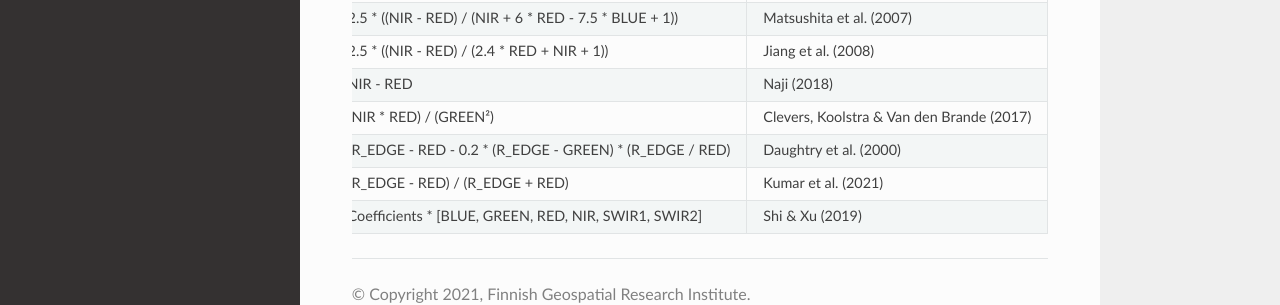
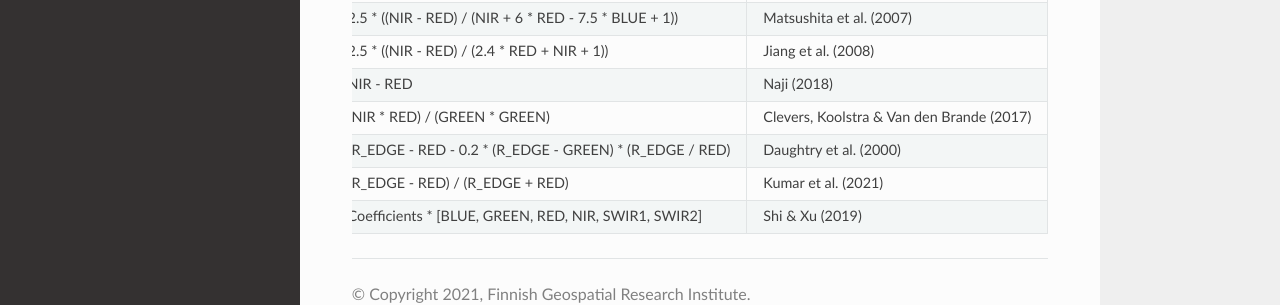
Before and after one commit to samumantha/EODIE, a Sphinx documentation site: the page built from docs/Index_table.rst, in a window 1280 px wide. Shown: the part 503-808 px from the top of the page. Built offline with Sphinx 7.4.7 and the Read the Docs theme 2.0.0, drawn with Linux system fonts in a browser that asks for light colours.

Commit message:
Changed exponential to multiply

```diff
--- a/docs/Index_table.rst
+++ b/docs/Index_table.rst
@@ -22,7 +22,7 @@ Below you can find the table of vegetation indices EODIE currently supports.
     Enhanced Vegetation Index,EVI,2.5 * ((NIR - RED) / (NIR + 6 * RED - 7.5 * BLUE + 1)),Matsushita et al. (2007)
     Enhanced Vegetation Index 2,EVI2,2.5 * ((NIR - RED) / (2.4 * RED + NIR + 1)),Jiang et al. (2008)
     Difference Vegetation Index,DVI,NIR - RED,Naji (2018)
-    Chlorophyll Vegetation Index,CVI, (NIR * RED) / (GREEN²),"Clevers, Koolstra & Van den Brande (2017)"
+    Chlorophyll Vegetation Index,CVI, (NIR * RED) / (GREEN * GREEN),"Clevers, Koolstra & Van den Brande (2017)"
     Modified Chlorophyll Absorption in Reflectance Index,MCARI,(R_EDGE - RED - 0.2 * (R_EDGE - GREEN) * (R_EDGE / RED),Daughtry et al. (2000)
     Normalized Difference Index 45,NDI45,(R_EDGE - RED) / (R_EDGE + RED),Kumar et al. (2021)
     Tasseled Cap (for Sentinel-2),TCT,"Coefficients * [BLUE, GREEN, RED, NIR, SWIR1, SWIR2]",Shi & Xu (2019)
```
